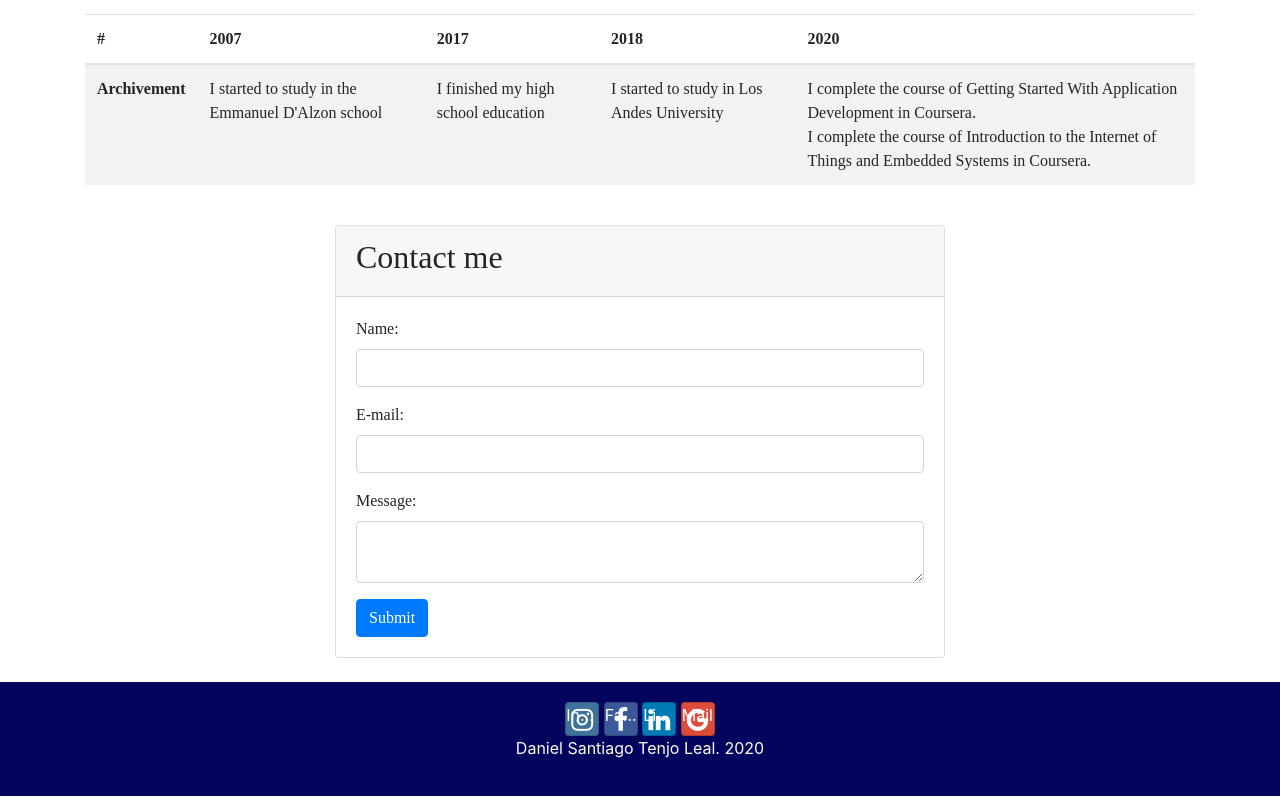
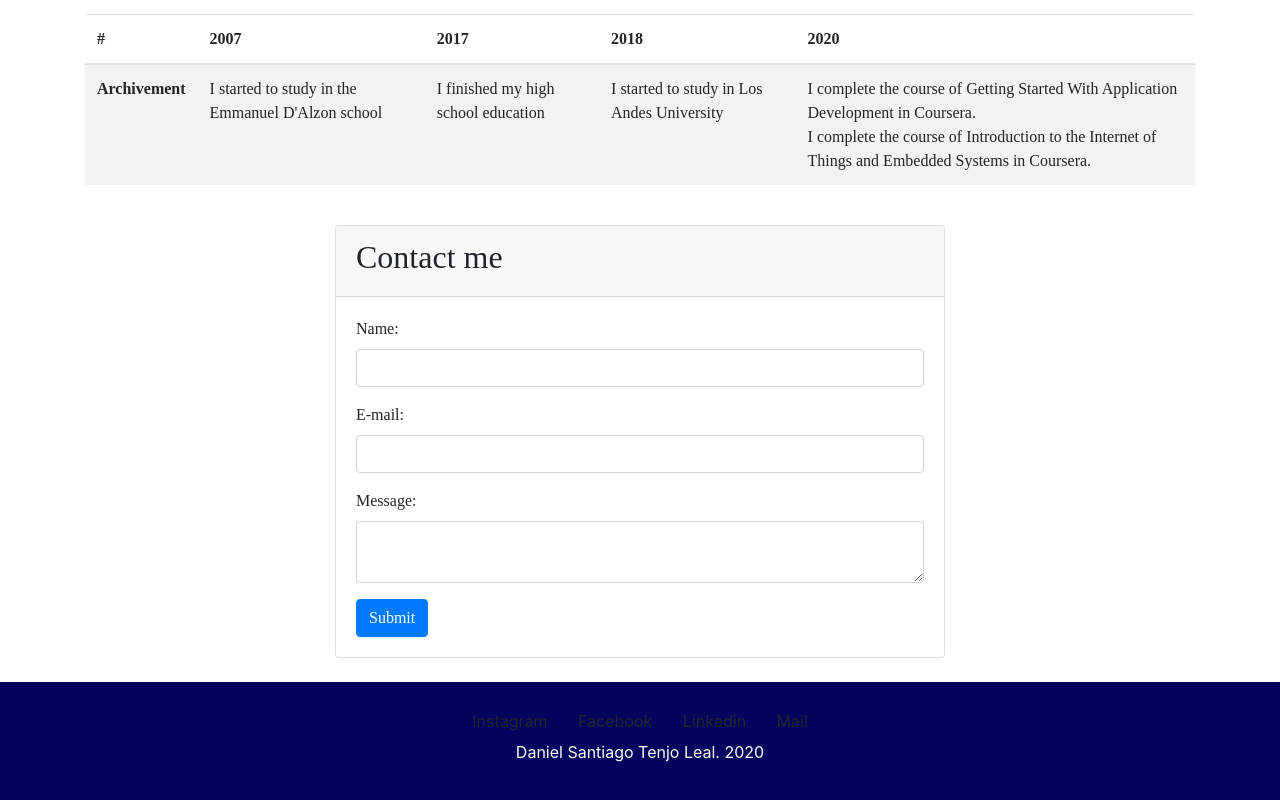
Before and after one commit to dasantele/dasantele.github.io, a website: page index.html in a window 1280 px wide. Shown: the part 2051-2851 px from the top of the page. Drawn offline with nearby package versions, Linux system fonts and the light colour scheme.

Commit message:
Update index.html

```diff
--- a/index.html
+++ b/index.html
@@ -206,10 +206,10 @@
 
     <footer class="footer">
         <div class="text-center">
-            <a class="btn btn-social-icon btn-instagram" href="https://www.instagram.com/santiago_leall/"><i class="fa fa-instagram"></i>Instagram</a>
-            <a class="btn btn-social-icon btn-facebook" href="https://www.facebook.com/danielsantiago.tenjolel"><i class="fa fa-facebook"></i>Facebook</a>
-            <a class="btn btn-social-icon btn-linkedin" href="https://linkedin.com/in/daniel-santiago-tenjo-leal-70526a1b5"><i class="fa fa-linkedin"></i>Linkedin</a>
-            <a class="btn btn-social-icon btn-google" href="mailto:ds.tenjo@uniandes.edu.co"><i class="fa fa-google"></i>Mail</a>
+            <a class="btn" href="https://www.instagram.com/santiago_leall/">Instagram</a>
+            <a class="btn" href="https://www.facebook.com/danielsantiago.tenjolel">Facebook</a>
+            <a class="btn" href="https://linkedin.com/in/daniel-santiago-tenjo-leal-70526a1b5">Linkedin</a>
+            <a class="btn" href="mailto:ds.tenjo@uniandes.edu.co">Mail</a>
         </div>
         <div class="container text-center">
             <p>Daniel Santiago Tenjo Leal. 2020</p>
```
